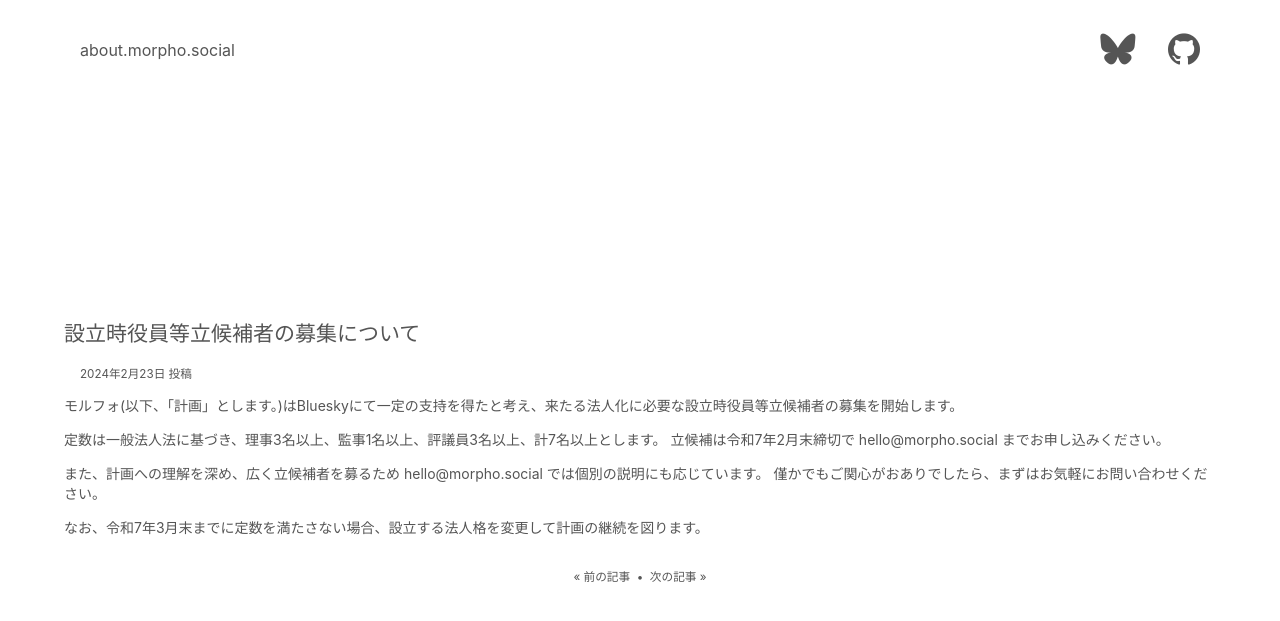
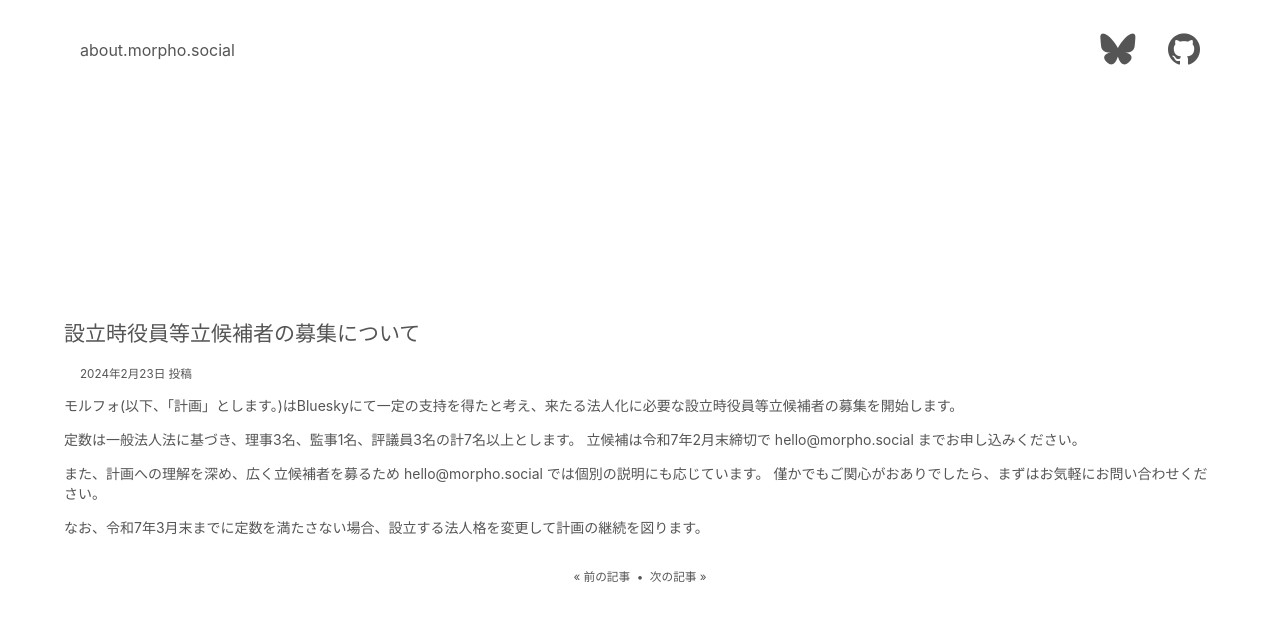
Before and after one commit to gunjo-org/gunjo-org, a Jekyll site: the page built from _posts/2024-02-23-recruitment.md, in a window 1280 px wide. Shown: the top 621 px of the page. Built offline with Jekyll 4.4.1, drawn with Linux system fonts in a browser that asks for light colours.

Commit message:
Update 2024-02-23-recruitment.md

```diff
--- a/_posts/2024-02-23-recruitment.md
+++ b/_posts/2024-02-23-recruitment.md
@@ -4,7 +4,7 @@ title: 設立時役員等立候補者の募集について
 ---
 モルフォ(以下、「計画」とします。)はBlueskyにて一定の支持を得たと考え、来たる法人化に必要な設立時役員等立候補者の募集を開始します。
 
-定数は一般法人法に基づき、理事3名以上、監事1名以上、評議員3名以上、計7名以上とします。
+定数は一般法人法に基づき、理事3名、監事1名、評議員3名の計7名以上とします。
 立候補は令和7年2月末締切で {{ site.email }} までお申し込みください。
 
 また、計画への理解を深め、広く立候補者を募るため {{ site.email }} では個別の説明にも応じています。
```
